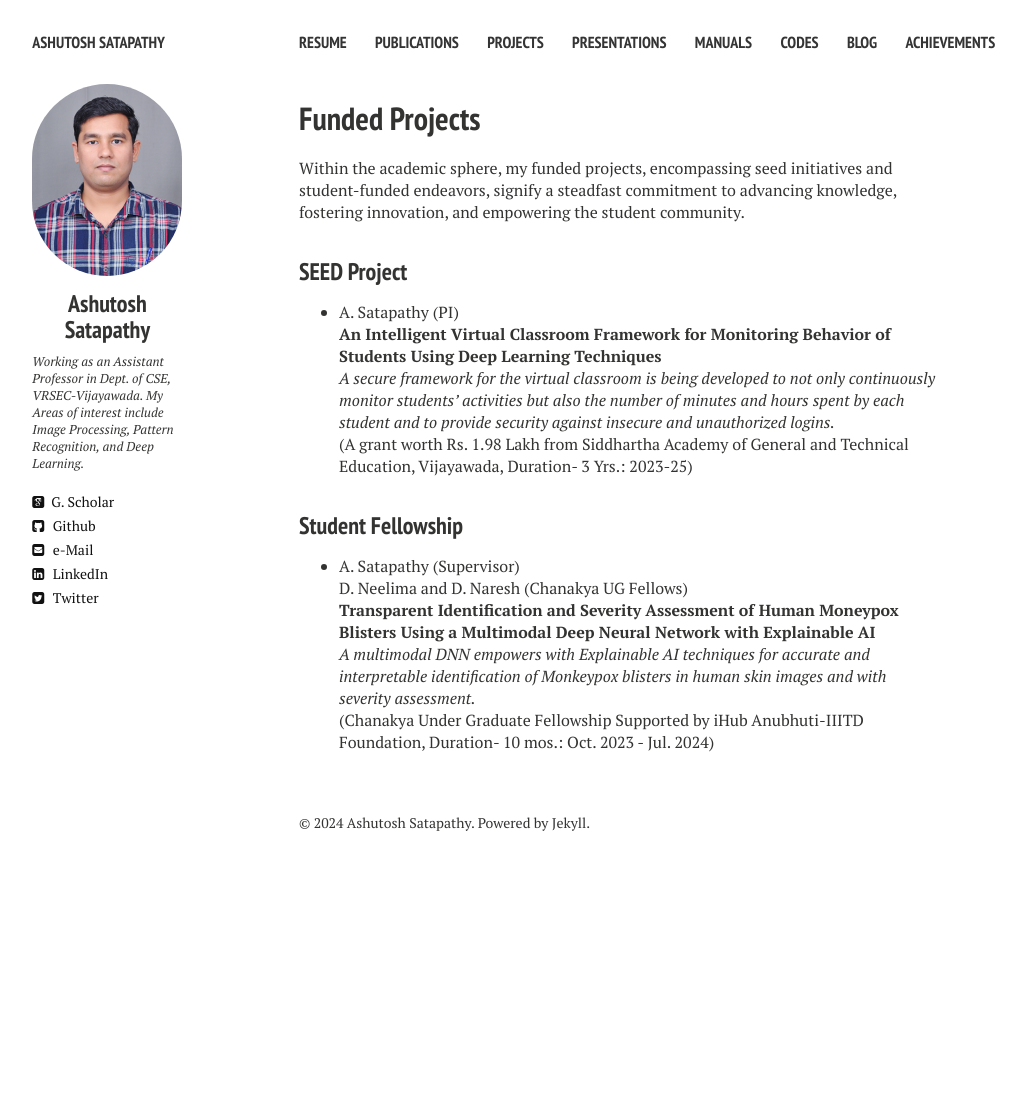
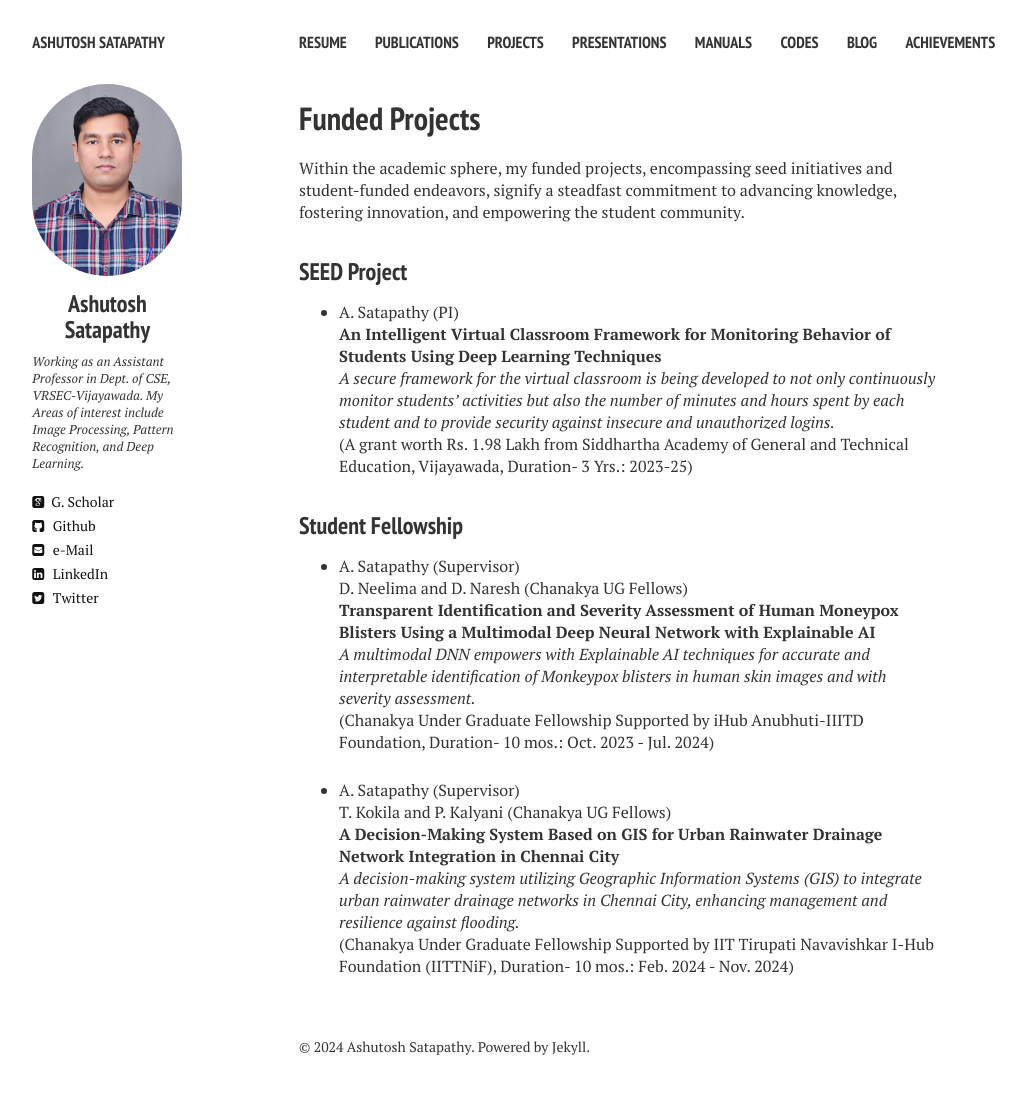
Before and after one commit to ashutoshsatapathy1990/ashutoshsatapathy1990.github.io, a Jekyll site: the page built from projects.md, in a window 1280 px wide. Shown: the whole page, without its empty margins (21-1047 px from the left). Built offline with Jekyll 4.4.1, drawn with Linux system fonts in a browser that asks for light colours; nearby versions of some CDN libraries; before the commit the page ends 900 px from its top, so only the background shows below that.

Commit message:
Update projects.html

```diff
--- a/_layouts/projects.html
+++ b/_layouts/projects.html
@@ -108,6 +108,15 @@ D. Neelima and D. Naresh (Chanakya UG Fellows)
 <br/>
 (Chanakya Under Graduate Fellowship Supported by iHub Anubhuti-IIITD Foundation, Duration- 10 mos.: Oct. 2023 - Jul. 2024)<br/>
 </p>
+<!-- Item: ashutosh2022asda -->
+<li ><p>
+A. Satapathy (Supervisor)<br/>
+T. Kokila and P. Kalyani (Chanakya UG Fellows)
+<br><b>A Decision-Making System Based on GIS for Urban Rainwater Drainage Network Integration in Chennai City</b><br>
+<i>A decision-making system utilizing Geographic Information Systems (GIS) to integrate urban rainwater drainage networks in Chennai City, enhancing management and resilience against flooding.</i>
+<br/>
+(Chanakya Under Graduate Fellowship Supported by IIT Tirupati Navavishkar I-Hub Foundation (IITTNiF), Duration- 10 mos.: Feb. 2024 - Nov. 2024)<br/>
+</p>
 </li>
 </ul>
     </div><!-- /.article-wrap -->
```
